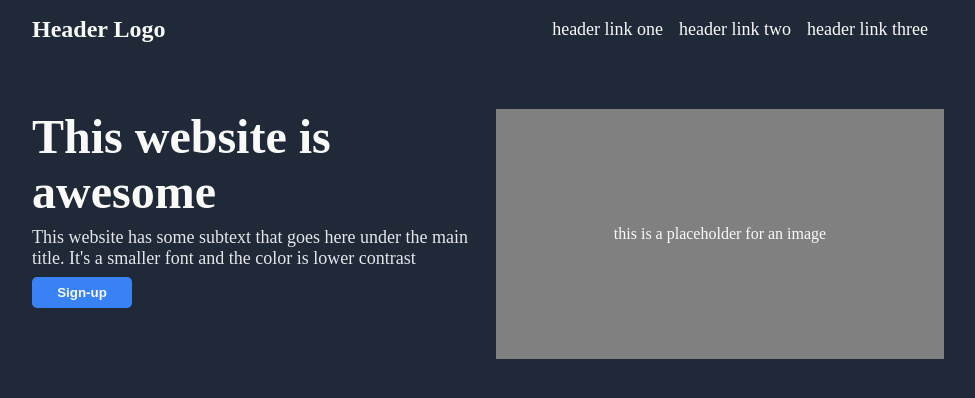
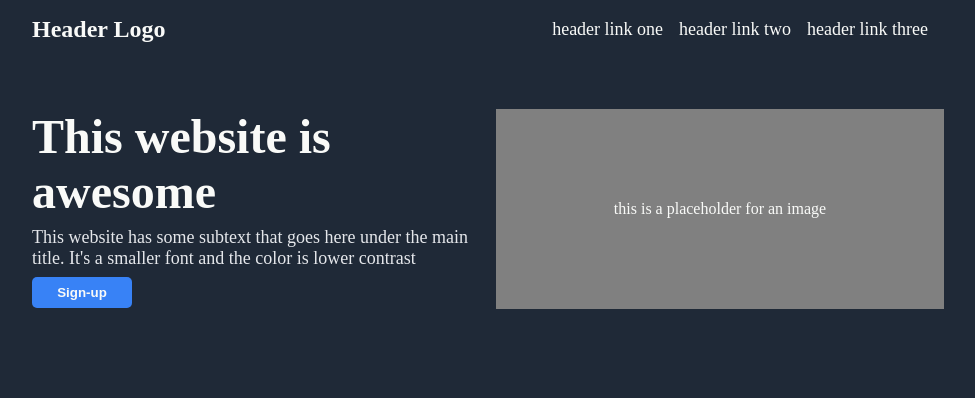
Before and after one commit to annieol/landing-page1, a plain HTML site: page index.html in a window 1280 px wide. Shown: the whole page, without its empty margins (160-1135 px from the left). Drawn offline with Linux system fonts and the light colour scheme.

```diff
--- a/style.css
+++ b/style.css
@@ -90,5 +90,5 @@ body {
 .hero, .placeholder {
     max-width: 50%;
     min-width: 50%;
-    height: 250px;
+    min-height: 200px;
 }
```
